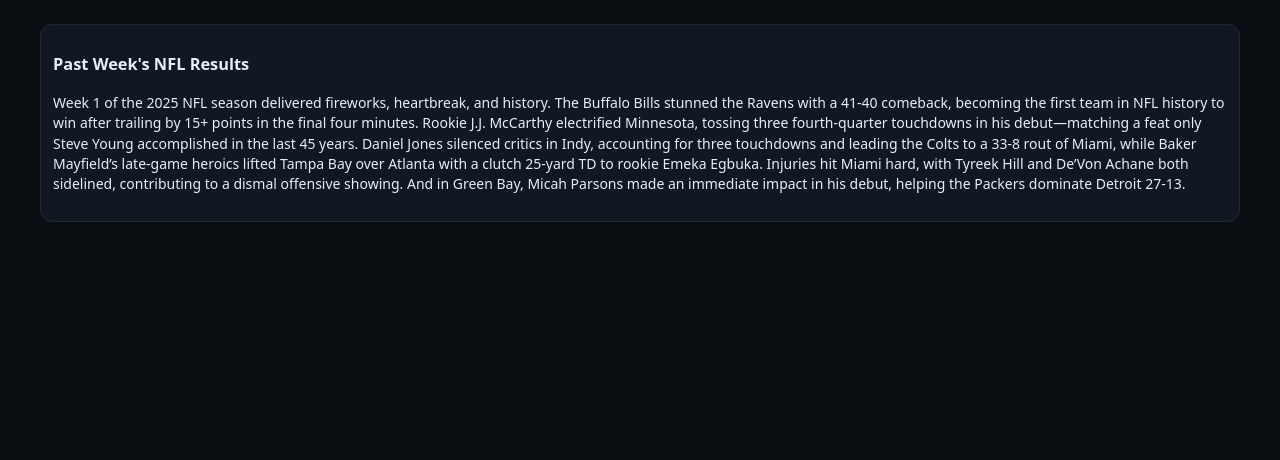
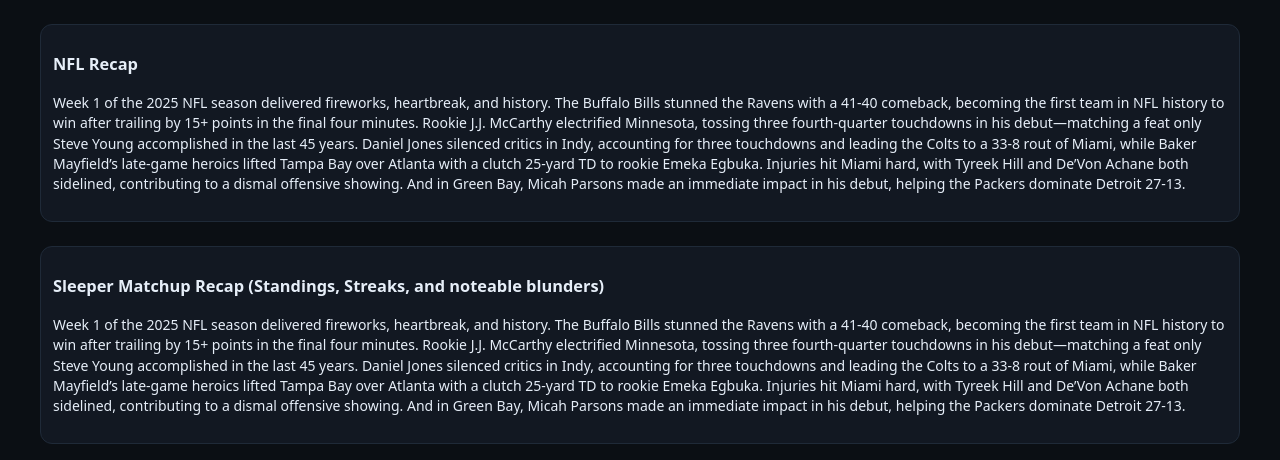
Before and after one commit to kev11wolf/sleeper_update, a plain HTML site: page index.html in a window 1280 px wide. Shown: the part 750-1210 px from the top of the page. Before the commit the page ends 988 px from the top, so only its background shows below. Drawn offline with Linux system fonts and the light colour scheme; no server answers.

Commit message:
Update index.html

```diff
--- a/index.html
+++ b/index.html
@@ -1,3 +1,4 @@
+
 <!doctype html>
 <html lang="en">
 <head>
@@ -240,9 +241,17 @@
 </div>
 
     <div class="card" style="margin-top:24px;">
-      <h3>Past Week's NFL Results</h3>
+      <h3>NFL Recap</h3>
       <p>
-        <!-- Provide an update for all NFL games, 6-sentence max, written as an interesting sports reporter summary -->
+        <!-- Provide an update for all NFL games, 6-sentence max, written as an interesting sports reporter summary that includes noteable wins/losses, interesting records broken, any noteable off the field news, and things to look out for next week. Pull data for week XXX of the 2025 season. extra points for being blunt, rude, and tastefully humorous. -->
+        Week 1 of the 2025 NFL season delivered fireworks, heartbreak, and history. The Buffalo Bills stunned the Ravens with a 41-40 comeback, becoming the first team in NFL history to win after trailing by 15+ points in the final four minutes. Rookie J.J. McCarthy electrified Minnesota, tossing three fourth-quarter touchdowns in his debut—matching a feat only Steve Young accomplished in the last 45 years. Daniel Jones silenced critics in Indy, accounting for three touchdowns and leading the Colts to a 33-8 rout of Miami, while Baker Mayfield’s late-game heroics lifted Tampa Bay over Atlanta with a clutch 25-yard TD to rookie Emeka Egbuka. Injuries hit Miami hard, with Tyreek Hill and De’Von Achane both sidelined, contributing to a dismal offensive showing. And in Green Bay, Micah Parsons made an immediate impact in his debut, helping the Packers dominate Detroit 27-13.
+      </p>
+    </div>
+
+      <div class="card" style="margin-top:24px;">
+      <h3>Sleeper Matchup Recap (Standings, Streaks, and noteable blunders)</h3>
+      <p>
+        <!-- analyze the attached json and pull standings and previous results from the sleeper league 1257480275340828672. including current standings, streaks that are building or were broken, noteable blunders from the players on the roster and were left on the bench, and what the playoff picture is looking like and what each team needs to do turn there team around. extra points for calling out people by name and making them feel worthless and stupid.  -->
         Week 1 of the 2025 NFL season delivered fireworks, heartbreak, and history. The Buffalo Bills stunned the Ravens with a 41-40 comeback, becoming the first team in NFL history to win after trailing by 15+ points in the final four minutes. Rookie J.J. McCarthy electrified Minnesota, tossing three fourth-quarter touchdowns in his debut—matching a feat only Steve Young accomplished in the last 45 years. Daniel Jones silenced critics in Indy, accounting for three touchdowns and leading the Colts to a 33-8 rout of Miami, while Baker Mayfield’s late-game heroics lifted Tampa Bay over Atlanta with a clutch 25-yard TD to rookie Emeka Egbuka. Injuries hit Miami hard, with Tyreek Hill and De’Von Achane both sidelined, contributing to a dismal offensive showing. And in Green Bay, Micah Parsons made an immediate impact in his debut, helping the Packers dominate Detroit 27-13.
       </p>
     </div>
```
